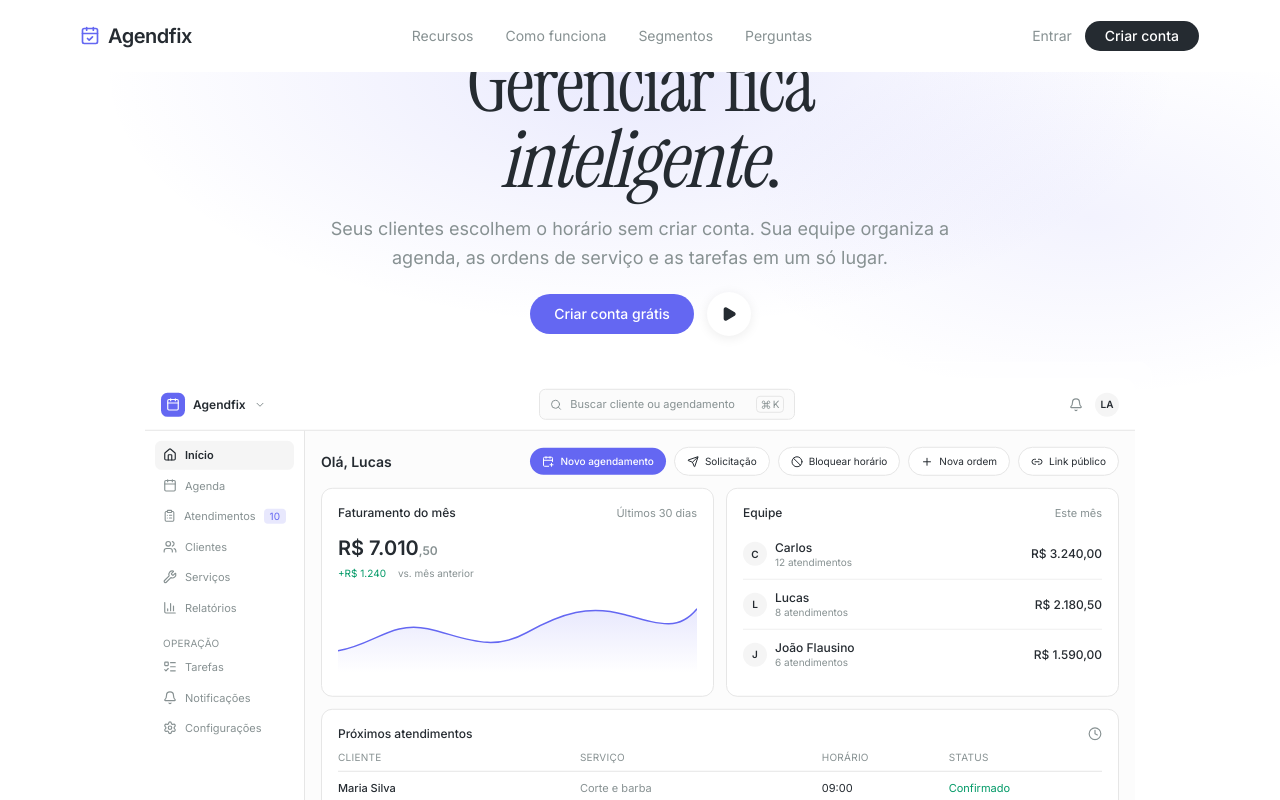
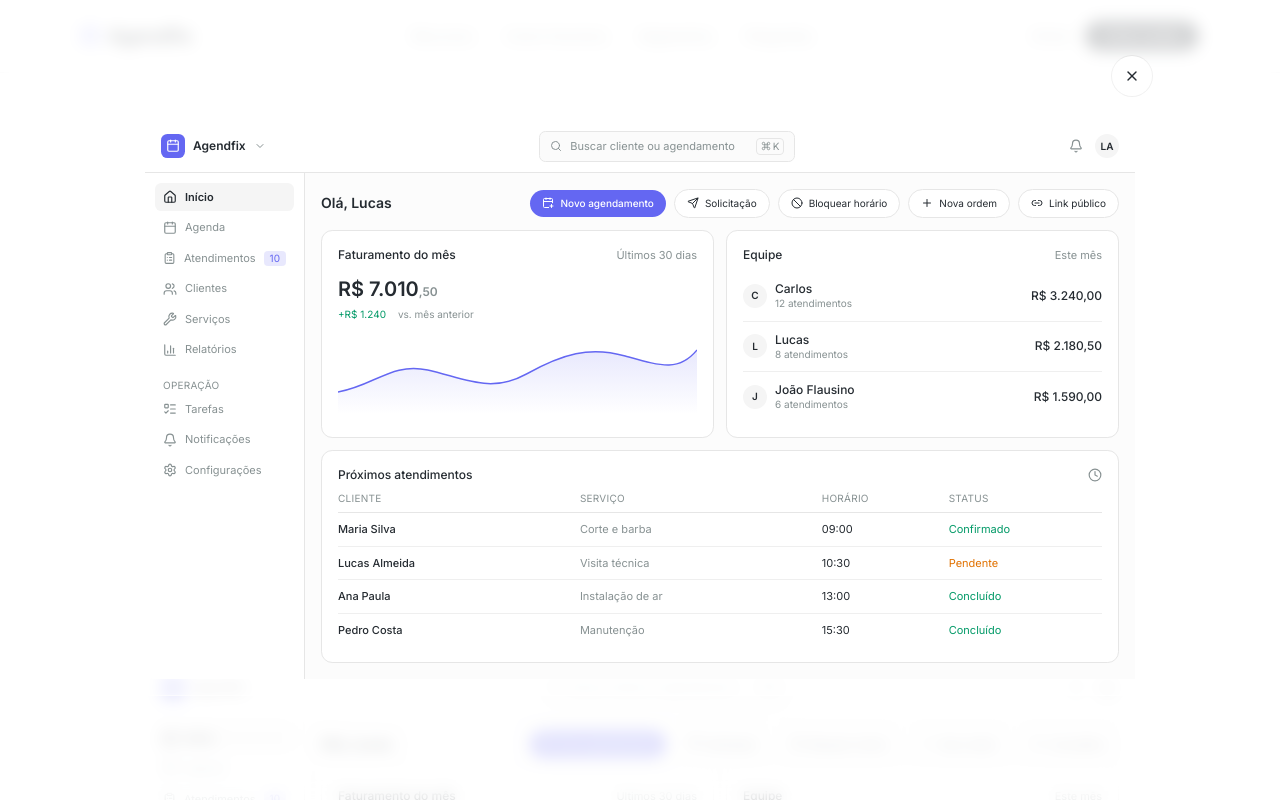
Before and after one commit to uLuc4s/Trabalho-, a Next.js app in the folder web/: page / in a window 1280 px wide. Both pictures are taken after a click on the button "Ver demonstração do painel". Shown: the top 800 px of the page. Built offline with nearby package versions, Linux system fonts and the light colour scheme.

Commit message:
fix(web): corrige hero cortada no topo, adiciona modal de demonstração e desliga indicador de dev

```diff
--- a/web/next.config.ts
+++ b/web/next.config.ts
@@ -4,6 +4,7 @@ const nextConfig: NextConfig = {
   /* config options here */
   cacheComponents: true,
   partialPrefetching: true,
+  devIndicators: false,
   turbopack: {
     rules: {
       "*.css": {
--- a/web/src/app/page.tsx
+++ b/web/src/app/page.tsx
@@ -9,7 +9,7 @@ import { Segments } from "@/components/landing/segments";
 export default function Home() {
   return (
     <main className="bg-background text-foreground">
-      <div className="relative flex h-[100svh] flex-col overflow-hidden">
+      <div className="relative flex min-h-[100svh] flex-col md:h-[100svh] md:overflow-hidden">
         <Navbar />
         <Hero />
       </div>
--- a/web/src/components/landing/hero.tsx
+++ b/web/src/components/landing/hero.tsx
@@ -1,8 +1,9 @@
 "use client";
 
-import { motion } from "framer-motion";
-import { Play, Sparkles } from "lucide-react";
 import Link from "next/link";
+import { useEffect, useState } from "react";
+import { AnimatePresence, motion } from "framer-motion";
+import { Play, X } from "lucide-react";
 import { Button, buttonVariants } from "@/components/ui/button";
 import { cn } from "@/lib/utils";
 import { DashboardPreview } from "./dashboard-preview";
@@ -14,22 +15,29 @@ const fadeUp = (y: number, delay: number, duration: number) => ({
 });
 
 export function Hero() {
+  const [demoOpen, setDemoOpen] = useState(false);
+
+  useEffect(() => {
+    if (!demoOpen) return;
+    const onKey = (event: KeyboardEvent) => {
+      if (event.key === "Escape") setDemoOpen(false);
+    };
+    window.addEventListener("keydown", onKey);
+    return () => window.removeEventListener("keydown", onKey);
+  }, [demoOpen]);
+
   return (
-    <section className="relative flex flex-1 items-center justify-center overflow-hidden">
+    <section className="relative flex flex-1 items-start justify-center pb-16 pt-28 md:pt-32">
       <div
         aria-hidden
-        className="pointer-events-none absolute inset-0 z-0"
-        style={{
-          background:
-            "radial-gradient(60% 50% at 50% 0%, hsl(var(--accent) / 0.14) 0%, transparent 70%), radial-gradient(40% 35% at 85% 20%, hsl(var(--accent) / 0.08) 0%, transparent 70%)",
-        }}
+        className="pointer-events-none absolute inset-x-0 top-0 z-0 h-px bg-border"
       />
 
       <div className="relative z-10 flex w-full flex-col items-center px-6">
         <motion.div {...fadeUp(10, 0, 0.5)}>
-          <span className="inline-flex items-center gap-1.5 rounded-full border border-border bg-background px-4 py-1.5 font-body text-sm text-muted-foreground">
-            <Sparkles className="h-3.5 w-3.5 text-accent" aria-hidden />
-            Agenda online para barbearias, clínicas e serviços em campo
+          <span className="inline-flex items-center gap-2 rounded-full border border-border px-3.5 py-1 font-body text-xs text-muted-foreground">
+            <span className="h-1.5 w-1.5 rounded-full bg-accent" aria-hidden />
+            Para barbearias, clínicas e serviços em campo
           </span>
         </motion.div>
 
@@ -59,7 +67,8 @@ export function Hero() {
           </Link>
           <Button
             variant="ghost"
-            aria-label="Ver demonstração"
+            aria-label="Ver demonstração do painel"
+            onClick={() => setDemoOpen(true)}
             className="h-11 w-11 rounded-full border-0 bg-background shadow-[0_2px_12px_rgba(0,0,0,0.08)] hover:bg-background/80"
           >
             <Play className="h-4 w-4 fill-foreground text-foreground" aria-hidden />
@@ -76,6 +85,40 @@ export function Hero() {
           </motion.div>
         </motion.div>
       </div>
+
+      <AnimatePresence>
+        {demoOpen && (
+          <motion.div
+            role="dialog"
+            aria-modal="true"
+            aria-label="Demonstração do painel"
+            onClick={() => setDemoOpen(false)}
+            initial={{ opacity: 0 }}
+            animate={{ opacity: 1 }}
+            exit={{ opacity: 0 }}
+            className="fixed inset-0 z-50 flex items-center justify-center bg-background/80 p-4 backdrop-blur-sm"
+          >
+            <motion.div
+              onClick={(event) => event.stopPropagation()}
+              initial={{ opacity: 0, scale: 0.96, y: 16 }}
+              animate={{ opacity: 1, scale: 1, y: 0 }}
+              exit={{ opacity: 0, scale: 0.96, y: 16 }}
+              transition={{ duration: 0.3, ease: "easeOut" }}
+              className="relative w-full max-w-5xl"
+            >
+              <button
+                type="button"
+                aria-label="Fechar demonstração"
+                onClick={() => setDemoOpen(false)}
+                className="absolute -top-12 right-0 flex h-10 w-10 items-center justify-center rounded-full bg-background shadow-dashboard transition-transform hover:scale-105"
+              >
+                <X className="h-4 w-4" aria-hidden />
+              </button>
+              <DashboardPreview />
+            </motion.div>
+          </motion.div>
+        )}
+      </AnimatePresence>
     </section>
   );
 }
```
